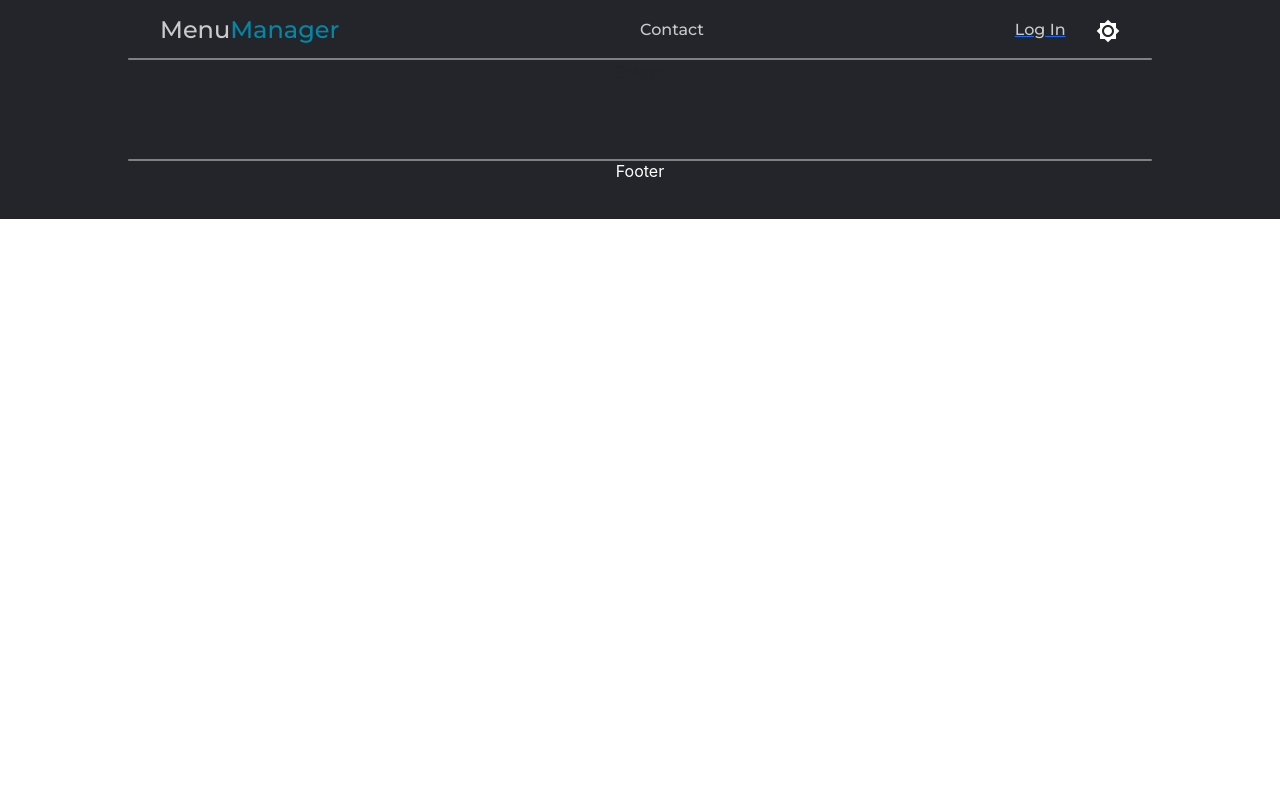
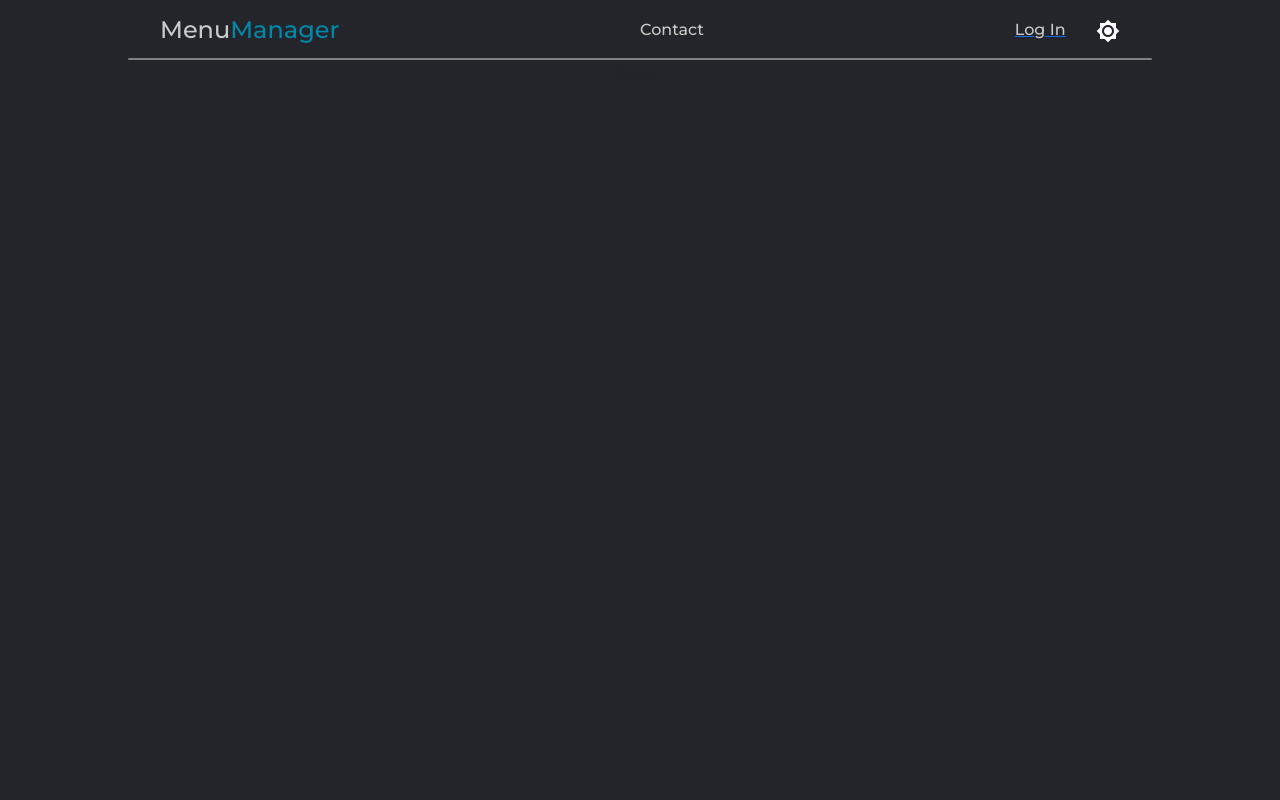
Before and after one commit to bernardmuller/menuApp, a React (Create React App) app in the folder client/: page / in a window 1280 px wide. Shown: the top 800 px of the page. Built offline with nearby package versions, Linux system fonts and the light colour scheme; no server answers.

Commit message:
Footer Positioned

```diff
--- a/client/src/components/App.module.css
+++ b/client/src/components/App.module.css
@@ -1,17 +1,20 @@
 .app_dark {
-    display:flex;
+    /* display:flex;
     flex-direction: column;
     justify-content: center;
-    align-items: center;
+    align-items: center; */
     background-color: #24252A;
+    min-height: 100vh;
     width: 100%;
+    position: absolute;
 }
 
 .app_light {
-    display:flex;
+    /* display:flex;
     flex-direction: column;
-    justify-content: center;
-    align-items: center;
+    justify-content: center; */
+    /* align-items: center; */
     background-color: whitesmoke;
     width: 100%;
+
 }
--- a/client/src/components/Dashboard.js
+++ b/client/src/components/Dashboard.js
@@ -12,7 +12,7 @@ export default function Dashboard() {
     const theme = useContext(ThemeContext)
     const darkMode = theme.state.darkMode;
     return (
-        <Container>
+        <Container >
             <div className={styles.cards_container}>
                 <div className={styles.card_container}>
                     <Card className={darkMode ? `${styles.card} ${styles.card_dark}` : `${styles.card} ${styles.card_light}`}>
--- a/client/src/components/Footer/Footer.module.css
+++ b/client/src/components/Footer/Footer.module.css
@@ -1,11 +1,12 @@
 .footer {
     display: flex;
     justify-content: space-evenly;
+    position: relative;
     bottom: 0;
     width: 100%;
     height: 60px;
     z-index: 999;
-    margin-top: 75px;
+    margin-top: -60px;
 }
 
 .footer_dark {
--- a/client/src/components/Profile.js
+++ b/client/src/components/Profile.js
@@ -6,13 +6,14 @@ import Card from "./UI/card/Card"
 import { ThemeContext } from '../contexts/ThemeContext'
 
 import styles from './Profile.module.css'
+import Container from './UI/container/Container'
 
 export default function Profile() {
   const { currentUser } = useAuth()
   const theme = useContext(ThemeContext)
   const darkMode = theme.state.darkMode;
   return (
-    <>
+    <Container>
       <Card className={darkMode ? `${styles.card} ${styles.card_dark}` : `${styles.card} ${styles.card_light}`}>
           <h2>Profile</h2>
           <p><strong>Email:</strong> {currentUser.email}</p>
@@ -20,6 +21,6 @@ export default function Profile() {
             Update Profile
           </Link>
       </Card>
-    </>
+    </Container>
   )
 }
--- a/client/src/components/UI/container/Container.module.css
+++ b/client/src/components/UI/container/Container.module.css
@@ -4,4 +4,6 @@
     align-items:center;
     /* background-color: #24252A; */
     width: 100%;
+    margin-bottom: 150px;
+    min-height: 100vh;
 }
```
